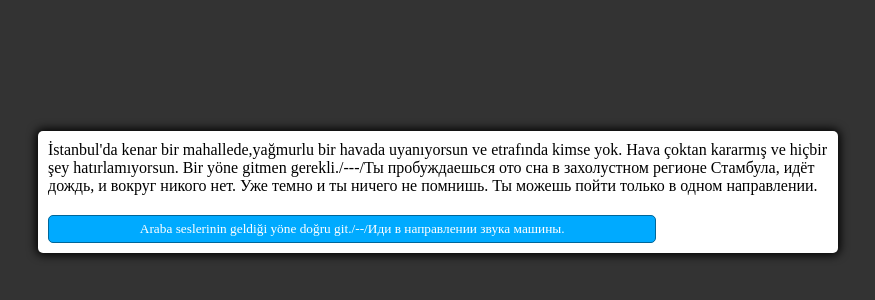
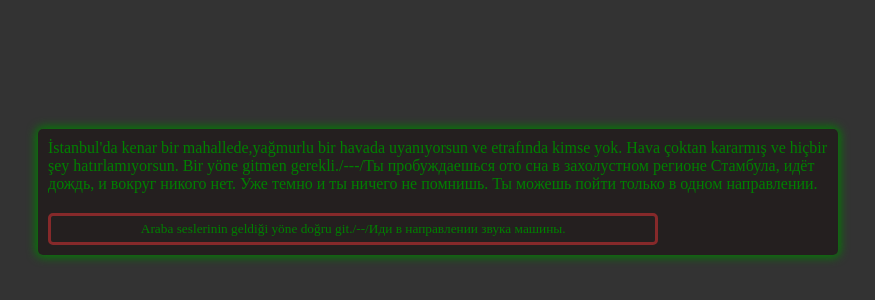
Before and after one commit to sonsuzfikir/sonsuzfikir.github.io, a plain HTML site: page index.html in a window 1280 px wide. Shown: the part 208-508 px from the top of the page, without its empty margins (202-1077 px from the left). Drawn offline with Linux system fonts and the light colour scheme.

Commit message:
Add files via upload

```diff
--- a/styles.css
+++ b/styles.css
@@ -17,10 +17,11 @@ body {
 .container {
   width: 800px;
   max-width: 80%;
-  background-color: white;
+  background-color: #241F1F;
   padding: 10px;
   border-radius: 5px;
   box-shadow: 0 0 10px 2px;
+  color: green;
 }
 
 .btn-grid {
@@ -31,14 +32,16 @@ body {
 }
 
 .btn {
-  background-color: hsl(200, 100%, 50%);
-  border: 1px solid hsl(200, 100%, 30%);
+  /*background-color: hsl(200, 100%, 50%);*/
+  background-color: #241F1F;
+  border: 3px solid #86292A;
   border-radius: 5px;
   padding: 5px 10px;
-  color: white;
+  color: green;
   outline: none;
 }
 
 .btn:hover {
-  border-color: black;
+  border-color: #ff3333;
+  box-shadow: 2px 2px #ff3333;
 }
```
